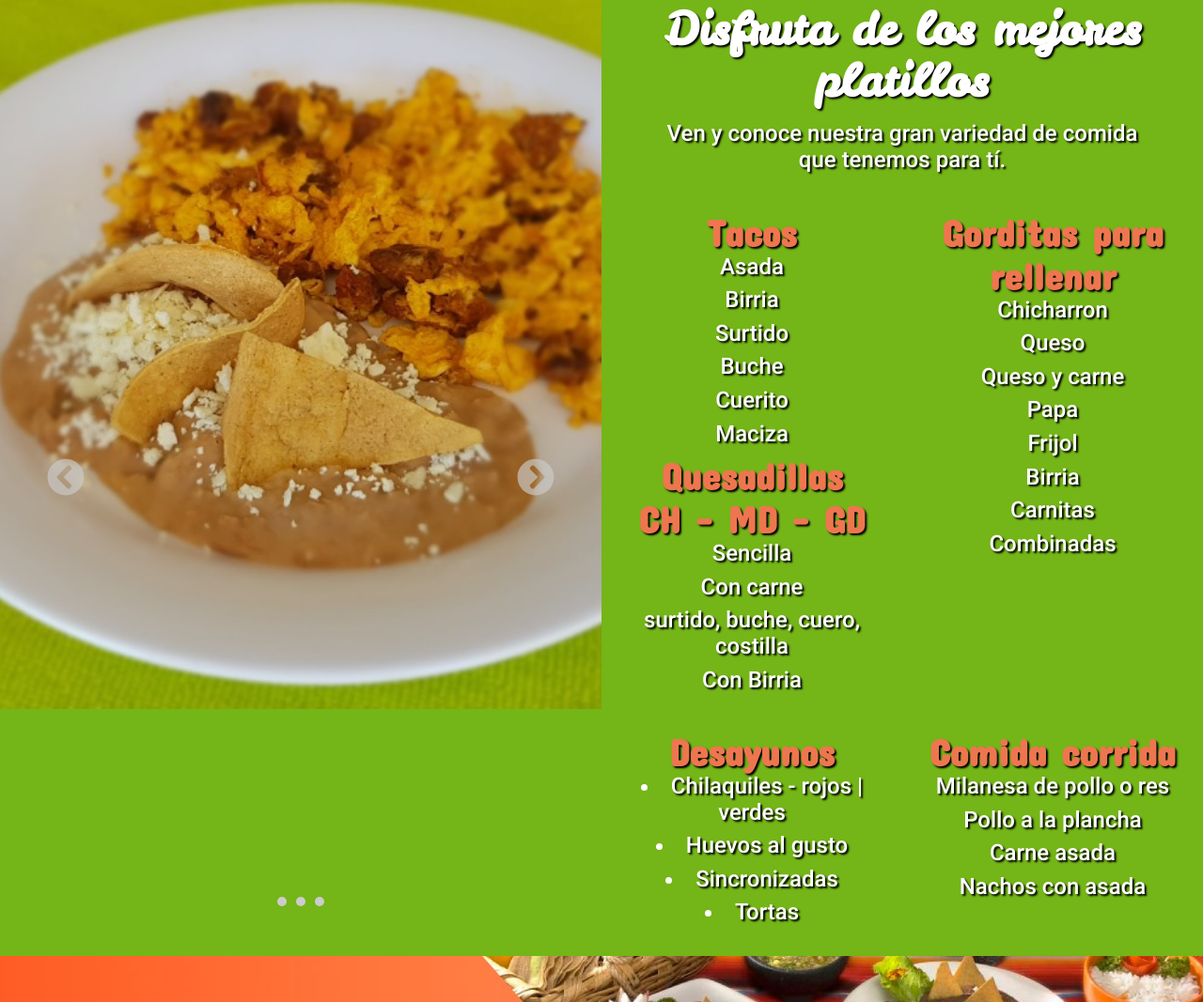
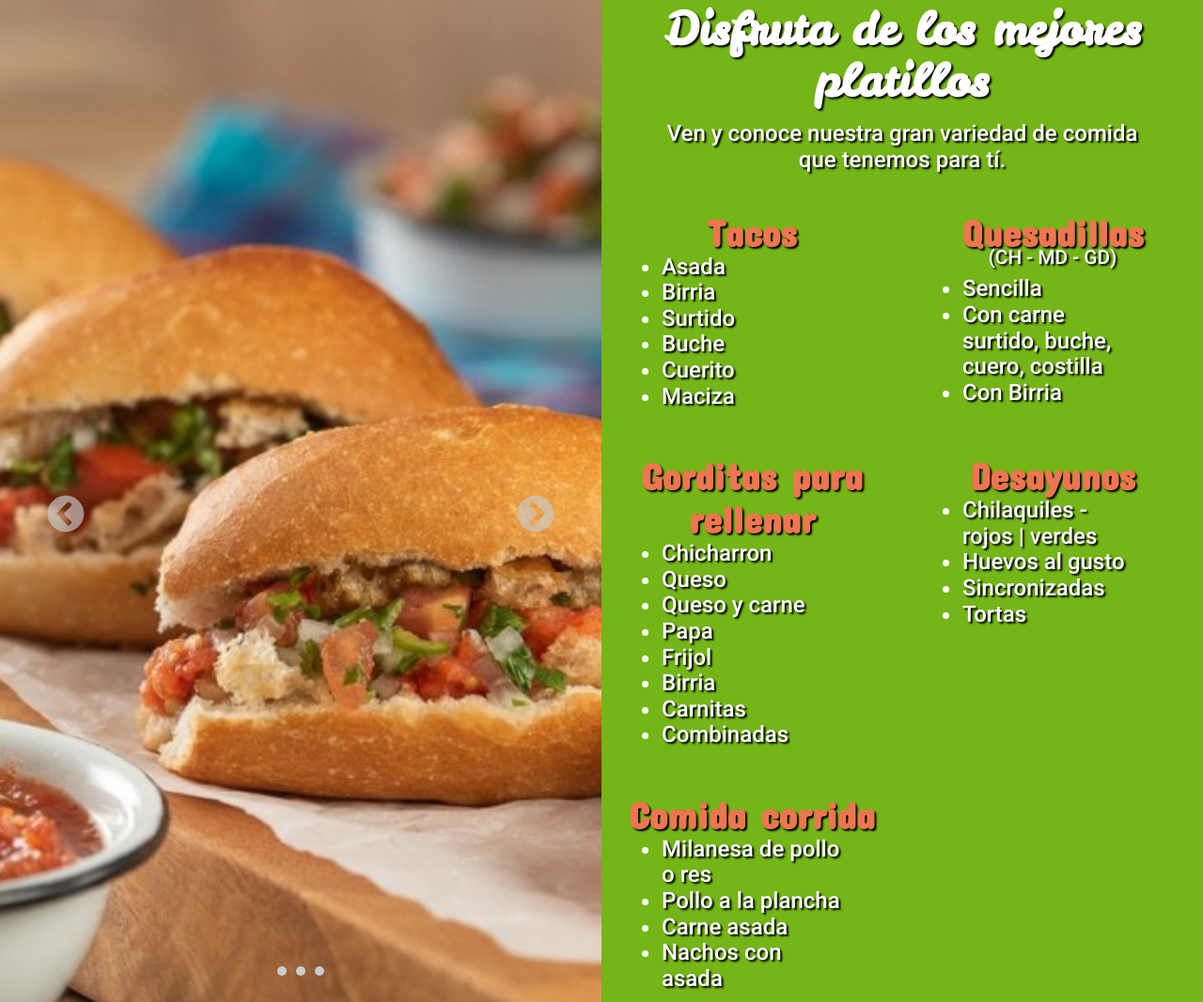
Before and after one commit to IngenierosProgramadores/Joseles, a plain HTML site: page index.html in a window 1280 px wide. Shown: the part 845-1912 px from the top of the page at 94% size. Drawn offline with nearby package versions, Linux system fonts and the light colour scheme.

Commit message:
Actualizacion del menu

```diff
--- a/css/carousel.css
+++ b/css/carousel.css
@@ -12,7 +12,7 @@
   position: relative;
   display: block;
   width: 100%;
-  height: 100vh;
+  height: 100%;
   min-height: 500px;
 }
 #slider li {
--- a/css/menu.css
+++ b/css/menu.css
@@ -41,11 +41,17 @@
   text-shadow: 2px 2px 2px #000000;
 }
 .menu-list ul {
-  list-style: none;
+  padding: 0.5rem 3rem;
+  text-align: left;
 }
-.menu-list li {
-  padding-top: 0.5rem;
+.menu-list-item li {
   font-size: 1.5rem;
+  text-shadow: 2px 2px 2px #000000;
+
+}
+
+.menu-list-item p{
+  font-size: 1.3rem;
   text-shadow: 2px 2px 2px #000000;
 }
 
--- a/index.html
+++ b/index.html
@@ -99,7 +99,7 @@
                 opacity: 1;
               "
             ></li>
-            <!-- <li style="background-image: url('./assets/menu_2.jpg')"></li> -->
+            <li style="background-image: url('./assets/menu_2.jpg')"></li>
             <li style="background-image: url('./assets/carousel-3.jpeg')"></li>
             <li style="background-image: url('./assets/carousel-5.jpeg')"></li>
           </ul>
@@ -124,12 +124,14 @@
                 <li>Cuerito</li>
                 <li>Maciza</li>
               </ul>
+            </div>
+            <div class="menu-list-item">
               <h3>Quesadillas</h3>
-                <h3>CH - MD - GD</h3>
+              <p>(CH - MD - GD)<p>
               <ul>
                 <li>Sencilla</li>
-                <li>Con carne</li>
-                <li>surtido, buche, cuero, costilla</li>
+                <li>Con carne
+                surtido, buche, cuero, costilla</li>
                 <li>Con Birria</li>
               </ul>
             </div>
@@ -148,10 +150,12 @@
             </div>
             <div class="menu-list-item">
               <h3>Desayunos</h3>
+              <ul>
                 <li>Chilaquiles - rojos | verdes</li>
                 <li>Huevos al gusto</li>
                 <li>Sincronizadas</li>
                 <li>Tortas</li>
+              </ul>
             </div>
             <div class="menu-list-item">
               <h3>Comida corrida</h3>
```
Lines whose indentation alone changed are shown as unchanged.
